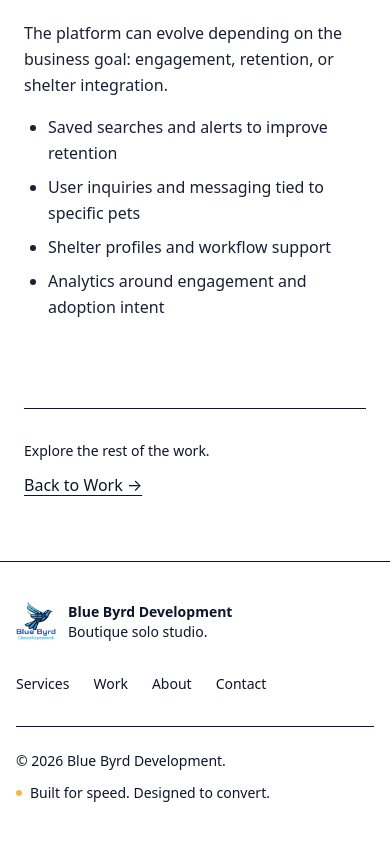
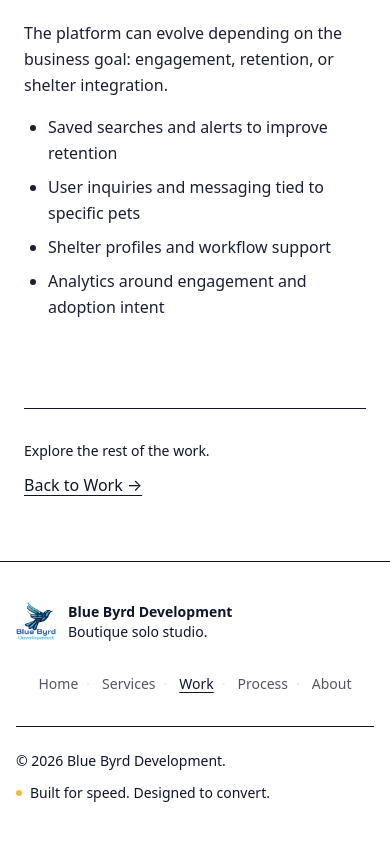
Before and after one commit to blue-byrd-dev/bluebyrddevelopment, a Next.js app: page /work/forever-home in a window 390 px wide. Shown: the part 2792-3633 px from the top of the page. Built offline with nearby package versions, Linux system fonts and the light colour scheme.

Commit message:
fixed bottomNav and created a universal NavItems.

```diff
--- a/src/components/layout/BottomNav.tsx
+++ b/src/components/layout/BottomNav.tsx
@@ -2,13 +2,7 @@
 
 import Link from "next/link";
 import { usePathname } from "next/navigation";
-
-const items = [
-	{ href: "/", label: "Home" },
-	{ href: "/services", label: "Services" },
-	{ href: "/work", label: "Work" },
-	{ href: "/contact", label: "Contact" },
-];
+import { navItems } from "@/components/nav/NavItems";
 
 export default function BottomNav() {
 	const pathname = usePathname();
@@ -29,7 +23,7 @@ export default function BottomNav() {
 			aria-label="Bottom navigation"
 		>
 			<div className="mx-auto flex max-w-4xl items-center justify-around px-4 py-3">
-				{items.map((item) => (
+				{navItems.map((item) => (
 					<Link
 						key={item.href}
 						href={item.href}
--- a/src/components/layout/Footer.tsx
+++ b/src/components/layout/Footer.tsx
@@ -1,5 +1,6 @@
-import Link from "next/link";
+// import Link from "next/link";
 import Container from "../ui/Container";
+import FooterNav from "@/components/layout/FooterNav";
 
 export default function Footer() {
 	return (
@@ -22,34 +23,8 @@ export default function Footer() {
 								<p>Boutique solo studio.</p>
 							</div>
 						</div>
-
-						{/* Optional quick links (helps on mobile + SEO) */}
-						<nav className="flex flex-wrap gap-x-6 gap-y-2 text-sm">
-							<Link
-								href="/services"
-								className="text-[rgb(var(--muted))] hover:text-[rgb(var(--fg))]"
-							>
-								Services
-							</Link>
-							<Link
-								href="/work"
-								className="text-[rgb(var(--muted))] hover:text-[rgb(var(--fg))]"
-							>
-								Work
-							</Link>
-							<Link
-								href="/about"
-								className="text-[rgb(var(--muted))] hover:text-[rgb(var(--fg))]"
-							>
-								About
-							</Link>
-							<Link
-								href="/contact"
-								className="text-[rgb(var(--muted))] hover:text-[rgb(var(--fg))]"
-							>
-								Contact
-							</Link>
-						</nav>
+						{/* Mobile footer nav (appears only at bottom) */}
+						<FooterNav />
 					</div>
 
 					{/* Bottom line */}
--- /dev/null
+++ b/src/components/layout/FooterNav.tsx
@@ -0,0 +1,81 @@
+"use client";
+
+import Link from "next/link";
+import { usePathname } from "next/navigation";
+import { useEffect, useState } from "react";
+import { navItems } from "@/components/nav/NavItems";
+
+type Props = {
+	targetSelector?: string;
+};
+
+export default function FooterNav({ targetSelector = "footer" }: Props) {
+	const pathname = usePathname();
+	const [isVisible, setIsVisible] = useState(false);
+
+	const active = (href: string) => {
+		if (href === "/") return pathname === "/";
+		return pathname?.startsWith(href);
+	};
+
+	useEffect(() => {
+		const target = document.querySelector(targetSelector);
+		if (!target) {
+			setIsVisible(true);
+			return;
+		}
+
+		const observer = new IntersectionObserver(
+			([entry]) => setIsVisible(entry.isIntersecting),
+			{
+				root: null,
+				rootMargin: "0px 0px -25% 0px",
+				threshold: 0.01,
+			},
+		);
+
+		observer.observe(target);
+		return () => observer.disconnect();
+	}, [targetSelector]);
+
+	return (
+		<nav aria-label="Footer navigation" className="md:hidden">
+			<div
+				className={[
+					"flex items-center justify-center gap-x-1",
+					"whitespace-nowrap overflow-x-auto",
+					"text-sm",
+					"transition-all duration-500 ease-out",
+					"motion-reduce:transition-none",
+					isVisible ? "opacity-100 translate-y-0" : "opacity-0 translate-y-2",
+				].join(" ")}
+			>
+				{navItems.map((item, idx) => (
+					<span key={item.href} className="inline-flex items-center">
+						<Link
+							href={item.href}
+							className="transition-colors"
+							style={{
+								color: active(item.href) ? "var(--bbd-fg)" : "var(--bbd-muted)",
+								textDecoration: active(item.href) ? "underline" : "none",
+								textUnderlineOffset: "3px",
+							}}
+						>
+							{item.label}
+						</Link>
+
+						{idx < navItems.length - 1 && (
+							<span
+								aria-hidden="true"
+								className="mx-2"
+								style={{ color: "var(--bbd-border)" }}
+							>
+								·
+							</span>
+						)}
+					</span>
+				))}
+			</div>
+		</nav>
+	);
+}
--- a/src/components/layout/Navbar.tsx
+++ b/src/components/layout/Navbar.tsx
@@ -5,14 +5,7 @@ import { useEffect, useMemo, useState } from "react";
 import { usePathname } from "next/navigation";
 import Container from "../ui/Container";
 import ThemeToggle from "../ui/ThemeToggle";
-
-const nav = [
-	{ href: "/services", label: "Services" },
-	{ href: "/work", label: "Work" },
-	{ href: "/process", label: "Process" },
-	{ href: "/about", label: "About" },
-	{ href: "/contact", label: "Contact" },
-];
+import { navItems } from "@/components/nav/NavItems";
 
 export default function Navbar() {
 	const pathname = usePathname();
@@ -121,7 +114,7 @@ export default function Navbar() {
 
 					{/* Desktop nav */}
 					<nav className="hidden items-center gap-6 md:flex">
-						{nav.map((item) => (
+						{navItems.map((item) => (
 							<Link
 								key={item.href}
 								href={item.href}
@@ -209,7 +202,7 @@ export default function Navbar() {
 						<Container>
 							<div className="py-4">
 								<nav className="grid gap-2">
-									{nav.map((item) => (
+									{navItems.map((item) => (
 										<Link
 											key={item.href}
 											href={item.href}
--- /dev/null
+++ b/src/components/nav/NavItems.ts
@@ -0,0 +1,7 @@
+export const navItems = [
+  { href: "/", label: "Home" },
+  { href: "/services", label: "Services" },
+  { href: "/work", label: "Work" },
+  { href: "/process", label: "Process" },
+  { href: "/about", label: "About" },
+];
```
